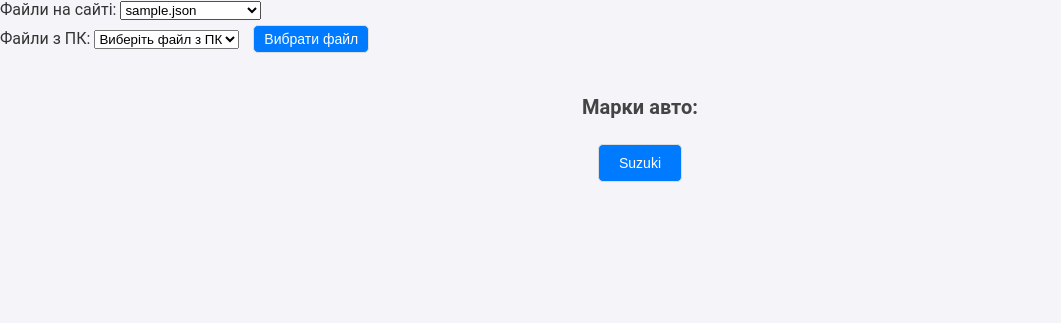
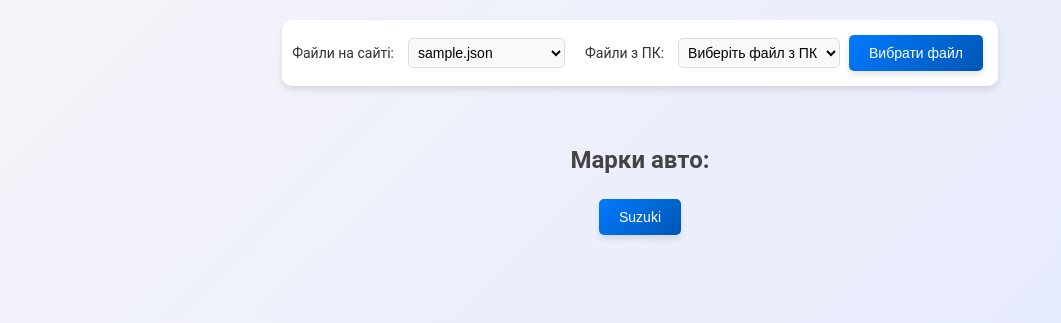
Before and after one commit to Sergey24aLiceum/Cars, a plain HTML site: page index.html in a window 1280 px wide. Shown: the whole page, without its empty margins (0-1061 px from the left). Drawn offline with Linux system fonts and the light colour scheme.

Commit message:
Повністю дороблений сайт

```diff
--- a/css/styles.css
+++ b/css/styles.css
@@ -3,14 +3,20 @@
     font-family: 'Roboto', Arial, sans-serif;
     margin: 0;
     padding: 0;
-    background-color: #f4f4f9;
+    background: linear-gradient(135deg, #f4f4f9, #e0e7ff);
     color: #333;
+    min-height: 100vh;
+    display: flex;
+    flex-direction: column;
+    align-items: center;
+    justify-content: flex-start;
 }
 
 h2 {
-    font-size: 20px;
+    font-size: 24px;
     color: #444;
-    margin-bottom: 10px;
+    margin-bottom: 15px;
+    text-align: center;
 }
 
 /* Центрування контенту */
@@ -30,18 +36,19 @@
     margin: 5px;
     padding: 10px 20px;
     cursor: pointer;
-    border: 1px solid #ddd;
+    border: none;
     border-radius: 5px;
-    background-color: #007bff;
+    background: linear-gradient(135deg, #007bff, #0056b3);
     color: #fff;
     font-size: 14px;
     transition: all 0.3s ease;
+    box-shadow: 0 4px 6px rgba(0, 0, 0, 0.1);
 }
 
 button:hover {
-    background-color: #0056b3;
+    background: linear-gradient(135deg, #0056b3, #003f8a);
     transform: translateY(-2px);
-    box-shadow: 0 4px 6px rgba(0, 0, 0, 0.1);
+    box-shadow: 0 6px 10px rgba(0, 0, 0, 0.2);
 }
 
 #outputField img {
@@ -59,12 +66,12 @@
     left: 0;
     width: 100%;
     height: 100%;
-    background-color: #fff;
+    background-color: rgba(255, 255, 255, 0.9);
     display: flex;
     justify-content: center;
     align-items: center;
     z-index: 9999;
-    transition: opacity 0.5s ease; /* Додаємо плавний перехід */
+    transition: opacity 0.5s ease;
 }
 
 .spinner {
@@ -183,25 +190,25 @@
 }
 
 /* Вибір файлу */
-#fileSelector {
-    position: fixed;
-    top: 10px;
-    left: 10px;
-    background-color: #fff;
-    border: 1px solid #ddd;
-    border-radius: 8px;
+#fileSelectors {
+    display: flex;
+    justify-content: center;
+    align-items: center;
+    gap: 20px;
+    margin: 20px 0;
     padding: 10px;
-    z-index: 1000;
+    background: #fff;
+    border-radius: 10px;
     box-shadow: 0 4px 6px rgba(0, 0, 0, 0.1);
 }
 
-#fileSelector label {
+#fileSelectors label {
     font-size: 14px;
     color: #333;
     margin-right: 10px;
 }
 
-#fileSelector select {
+#fileSelectors select {
     padding: 5px;
     font-size: 14px;
     border: 1px solid #ddd;
@@ -211,37 +218,18 @@
     transition: all 0.3s ease;
 }
 
-#fileSelector select:hover {
+#fileSelectors select:hover {
     background-color: #e9e9e9;
-}
-
-/* Стилі для кнопки "Вибрати файл" */
-#uploadFileButton {
-    margin-left: 10px;
-    padding: 5px 10px;
-    font-size: 14px;
-    border: 1px solid #ddd;
-    border-radius: 5px;
-    background-color: #007bff;
-    color: #fff;
-    cursor: pointer;
-    transition: all 0.3s ease;
-}
-
-#uploadFileButton:hover {
-    background-color: #0056b3;
-    transform: translateY(-2px);
-    box-shadow: 0 4px 6px rgba(0, 0, 0, 0.1);
 }
 
 /* Секції для кнопок */
 .section {
     display: flex;
     flex-wrap: wrap;
-    justify-content: center; /* Центрування кнопок */
+    justify-content: center;
     align-items: center;
     margin: 20px 0;
-    gap: 10px; /* Відстань між кнопками */
+    gap: 10px;
 }
 
 .section h2 {
@@ -249,3 +237,21 @@
     text-align: center;
     margin-bottom: 10px;
 }
+
+/* Анімація появи */
+@keyframes fadeInUp {
+    from {
+        opacity: 0;
+        transform: translateY(20px);
+    }
+    to {
+        opacity: 1;
+        transform: translateY(0);
+    }
+}
+
+.brand-button {
+    opacity: 0; /* Початково приховано */
+    animation: fadeInUp 0.5s ease forwards; /* Анімація появи */
+    animation-delay: var(--delay, 0s); /* Індивідуальна затримка */
+}
--- a/js/script.js
+++ b/js/script.js
@@ -143,9 +143,11 @@
 
         const sortedBrands = Object.keys(data).sort();
 
-        sortedBrands.forEach(brand => {
+        sortedBrands.forEach((brand, index) => {
             const brandButton = document.createElement('button');
             brandButton.textContent = brand;
+            brandButton.classList.add('brand-button');
+            brandButton.style.setProperty('--delay', `${index * 0.1}s`); // Затримка для анімації
             brandButton.addEventListener('click', function () {
                 showModels(data[brand], brand);
                 middleSection.classList.add('active'); // Анімація появи
```
